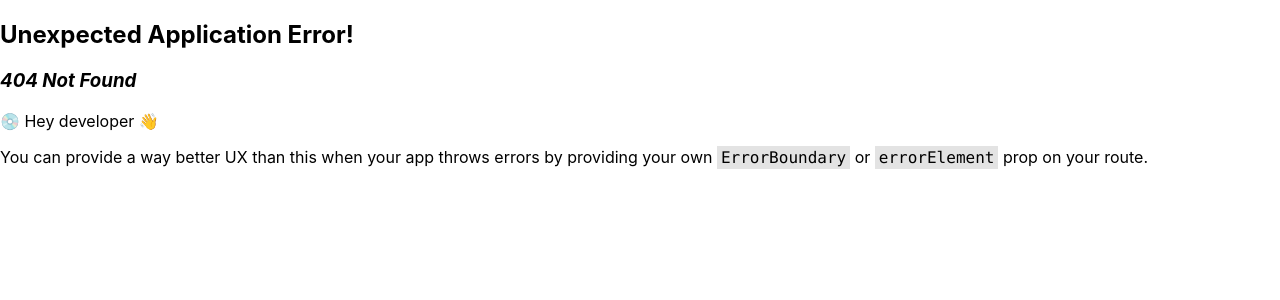
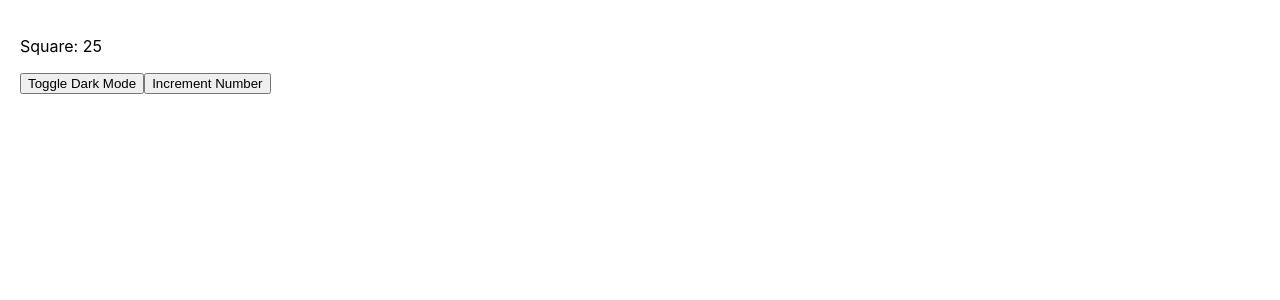
Before and after one commit to Prakhar5355/react-concepts, a React (Create React App) app: page /square in a window 1280 px wide. Before the commit this address had no page. Shown: the top 300 px of the page. Built offline with nearby package versions, Linux system fonts and the light colour scheme.

Commit message:
added memoization with useMemo n useCallback

```diff
--- a/src/App.js
+++ b/src/App.js
@@ -5,6 +5,7 @@ import Profile from './components/Profile';
 import { UserProvider } from './utils/UserContext';
 import { Provider } from 'react-redux';
 import store from './utils/store';
+import OptimizeMemo from './components/OptimizeMemo';
 // import Contact from './components/Contact';
 
 // Lazy load the About component
@@ -28,7 +29,11 @@ const appRouter = createBrowserRouter([
   {
     path: "/profile",
     element: <Profile />,
+  },{
+  path:"/square",
+  element:<OptimizeMemo/>
   }
+
 ]);
 
 function App() {
--- a/src/components/Home.js
+++ b/src/components/Home.js
@@ -10,6 +10,7 @@ const Home = () =>{
        <Link to="/about"><button>About</button></Link>
        <Link to="/contact"><button>Contact us</button></Link>
        <Link to="/profile"><button>My Profile</button></Link>
+       <Link to="/square"><button>Calculate Square</button></Link>
        </div>
         </>
     )
--- /dev/null
+++ b/src/components/OptimizeMemo.js
@@ -0,0 +1,42 @@
+import React, { useState, useMemo, useCallback } from 'react';
+
+const OptimizeMemoAndCallback = () => {
+  const [number, setNumber] = useState(5);
+  const [darkMode, setDarkMode] = useState(false); // State to toggle dark mode
+
+  const square = useMemo(() => {
+    console.log("Calculating square...");
+    return number * number;
+  }, [number]);
+
+  // Memoizing the toggle function using useCallback
+  const toggleDarkMode = useCallback(() => {
+    setDarkMode(prevMode => !prevMode);
+  }, []); // No dependencies, so the function will be memoized
+
+
+//   "I used useCallback to memoize the toggleDarkMode function to prevent it from being
+//    recreated on every render of the component. This is important because if we pass this function to child
+//    components, they could unnecessarily re-render each time the parent renders, leading to performance degradation.
+//    By memoizing it, we ensure that the function reference remains stable, which can help optimize the rendering of child components
+//     that rely on it, especially if they're using React.memo. This approach makes the code cleaner and signals to other developers that
+//     the function is intended to be stable across renders."
+  return (
+    <div style={{
+      backgroundColor: darkMode ? 'grey' : 'white',
+      color: darkMode ? 'white' : 'black',
+      padding: '20px',
+      transition: 'background-color 0.3s, color 0.3s'
+    }}>
+      <p>Square: {square}</p>
+      <button onClick={toggleDarkMode}>
+        Toggle Dark Mode
+      </button>
+      <button onClick={() => setNumber(number + 1)}>
+        Increment Number
+      </button>
+    </div>
+  );
+};
+
+export default OptimizeMemoAndCallback;
```
